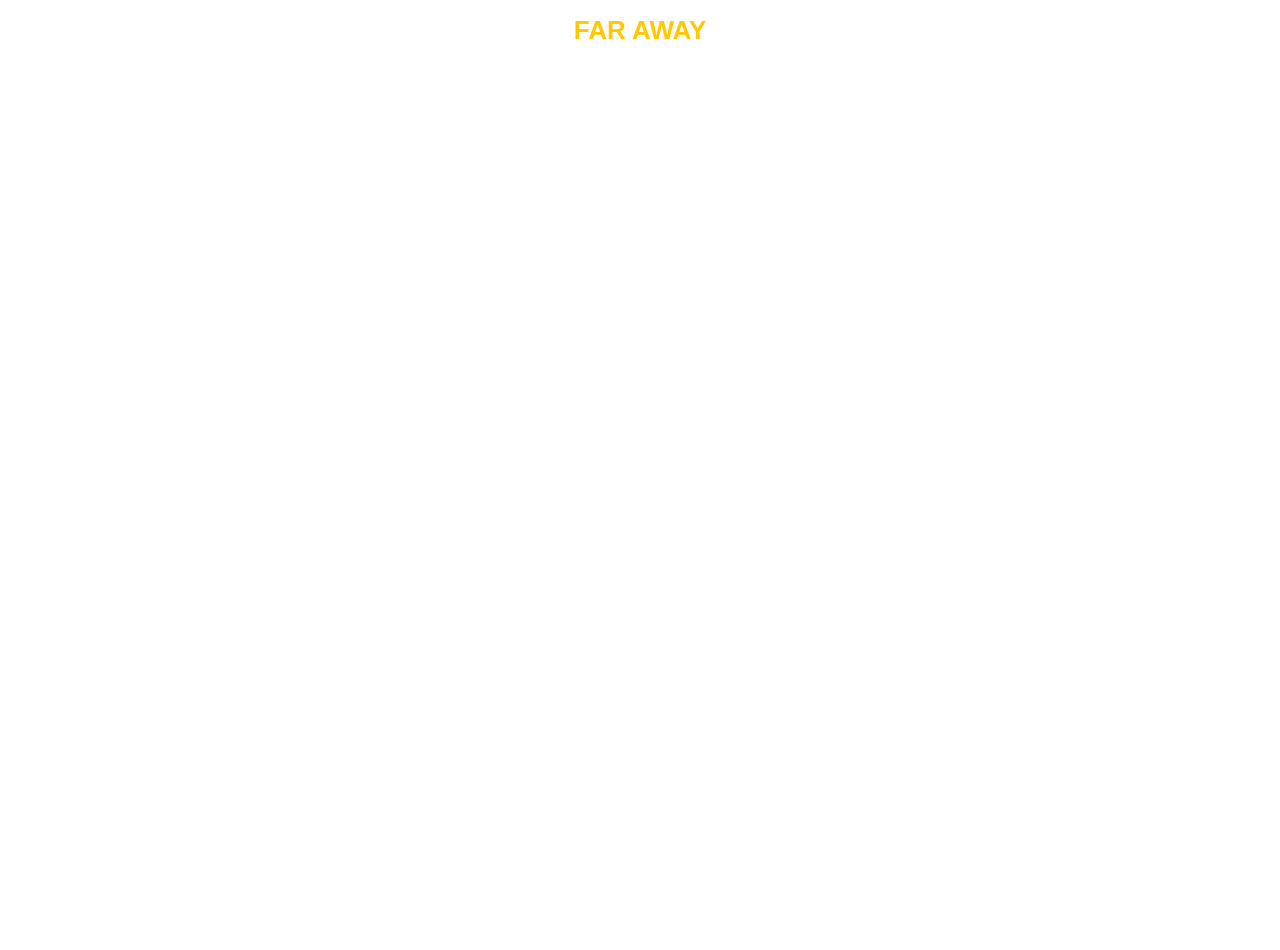
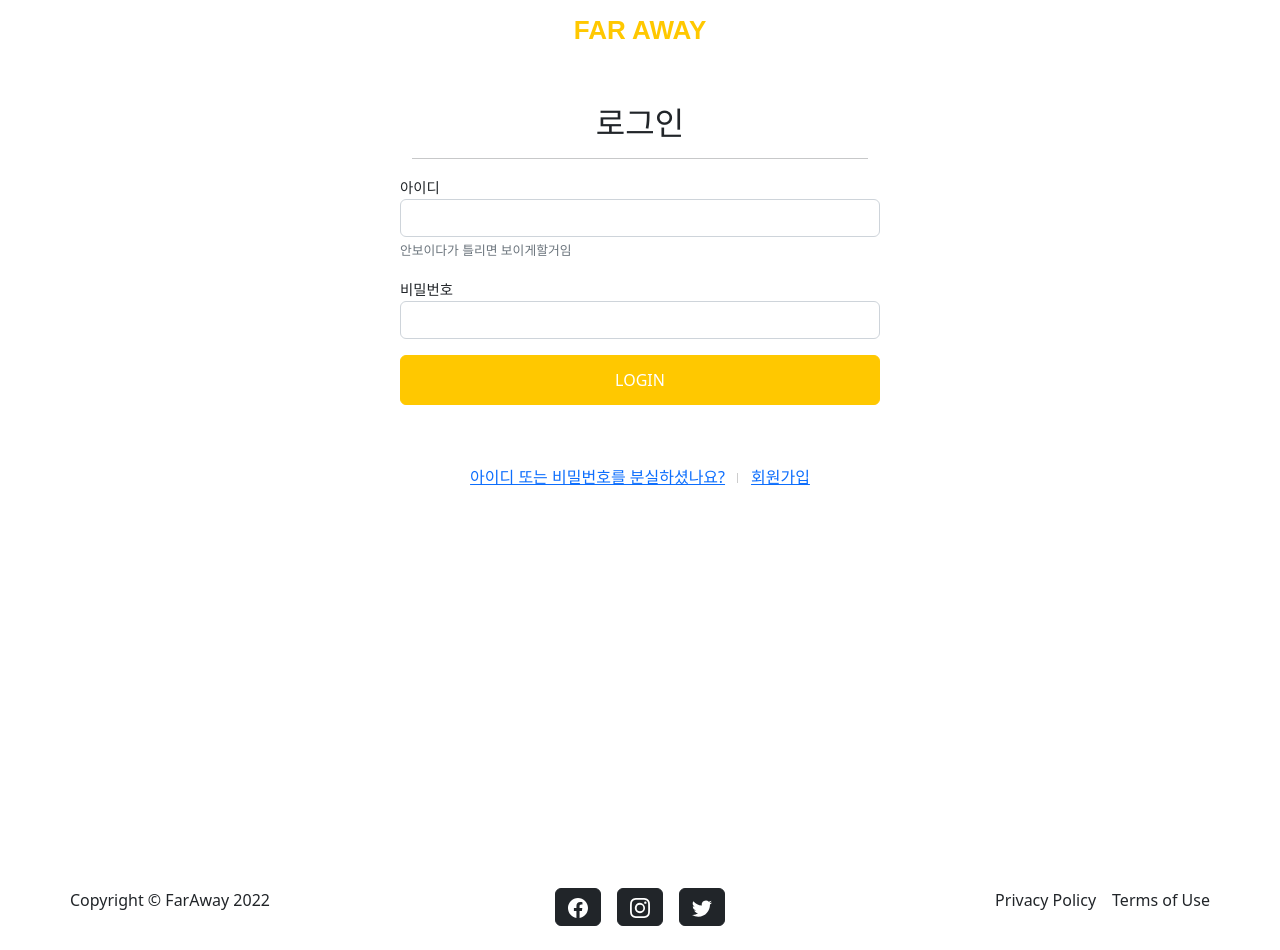
Before and after one commit to SSAFY-FarAway/faraway-client, a Vue app: page /member/login in a window 1280 px wide. Before the commit the page ends 800 px from the top, so only its background shows below. Built offline with nearby package versions, Linux system fonts and the light colour scheme.

Commit message:
FAR-72/faet : 로그인 view

```diff
--- a/src/components/common/AuthNavbar.vue
+++ b/src/components/common/AuthNavbar.vue
@@ -31,7 +31,7 @@
   overflow: hidden;
   padding: 16px 30px 12px 30px;
 }
-.logo h1 a{
+.logo h1 a {
   text-decoration: none;
   font-size: 26px;
   padding: 0;
@@ -42,6 +42,5 @@
 
 .logo h1 a:hover {
   color: var(--sub-color);
-
 }
 </style>
--- a/src/router/index.js
+++ b/src/router/index.js
@@ -10,6 +10,7 @@ import HotplaceView from "../views/HotplaceView";
 import TheIndex from "../views/home/TheIndex";
 import MemberList from "../views/member/MemberList";
 import MemberRegister from "../views/member/MemberRegister";
+import MemberLogin from "../views/member/MemberLogin";
 import AttrationList from "../views/attraction/AttrationList";
 import PlanList from "../views/plan/PlanList";
 import PostList from "../views/post/PostList";
@@ -38,17 +39,21 @@ const routes = [
     component: MemberView,
     redirect: "/member/list",
     children: [
+      // TODO : list 는 추후에 없애거나 관리자 모드 추가 시 변경 예정 (예시로 둔거임)
       {
         path: "list",
         name: "list",
         component: MemberList,
-        children: [],
       },
       {
         path: "register",
         name: "register",
         component: MemberRegister,
-        children: [],
+      },
+      {
+        path: "login",
+        name: "login",
+        component: MemberLogin,
       },
     ],
   },
--- a/src/views/member/MemberLogin.vue
+++ b/src/views/member/MemberLogin.vue
@@ -1,15 +1,9 @@
 <template>
   <div>
     <section class="container">
-        <div class="text-center" style="padding-top:40px">
-
-          <h2 class="section-heading">회원가입</h2>
-          <h3 class="section-subheading text-muted">
-            <p class="sub-title">
-             여행을 떠날 준비가 되셨나요?
-            </p>
-            <hr/>
-          </h3>
+      <div class="text-center" style="padding-top: 40px">
+        <h2 class="section-heading">로그인</h2>
+        <hr />
       </div>
 
       <!-- Form 영역 -->
@@ -18,62 +12,41 @@
           <!-- 로그인 정보 -->
           <div class="form-group mb-3">
             <label for="login-id">아이디</label>
-                    <input type="text" class="form-control" id="login-id" placeholder="아이디를 입력하세요.">
-                    <small id="login-id-help" class="form-text text-muted">안보이다가 틀리면 보이게할거임</small>
+            <input type="text" class="form-control" id="login-id" />
+            <small id="login-id-help" class="form-text text-muted"
+              >안보이다가 틀리면 보이게할거임</small
+            >
           </div>
           <div class="form-group mb-3">
             <label for="login-pwd">비밀번호</label>
-                    <input type="text" class="form-control" id="login-pwd" placeholder="비밀번호를 입력하세요.">
-                    <small id="login-pwd-help" class="form-text text-muted">안보이다가 틀리면 보이게할거임</small>
-                </div>
-                <div class="form-group mb-5">
-                    <label for="login-pwd-confirm">비밀번호 확인</label>
-                    <input type="text" class="form-control" id="login-pwd-confirm" placeholder="비밀번호를 재입력하세요.">
-                    <small id="login-pwd-confirm-help" class="form-text text-muted">안보이다가 틀리면 보이게할거임</small>
-                </div>
-                <!-- 개인 정보 -->
-                <div class="col-md-6 pe-1">
-                  <label for="first-name">이름</label>
-                  <input type="text" class="form-control" id="first-name" value="Mark" required>
-                </div>
-                <div class="col-md-6 mb-3 ps-1">
-                  <label for="last-name">성</label>
-                  <input type="text" class="form-control" id="last-name" value="Otto" required>
-                </div>
-                <!-- https://bootstrap-vue.org/docs/components/form-datepicker#date-constraints -->
-                <div class="col-md-12 mb-5">
-                    <label for="example-datepicker">생년월일</label>
-                    <b-form-datepicker id="example-datepicker" v-model="value" class="mb-2"/>
-                </div>
-              <!-- 주소 -->
-              <!-- TODO : 추후에 주소 조회 api 연동 -->
-                <div class="col-md-3 mb-3 pe-1">
-                    <label for="inputZip">우편번호</label>
-                    <input type="text" class="form-control" id="inputZip">
-                </div>
-                <div class="col-md-9 mb-3 ps-1">
-                    <label for="inputAddress">주소</label>
-                    <input type="text" class="form-control" id="inputAddress" placeholder="주소 선택">
-                </div>
-                <div class="col-md-12 mb-5">
-                    <label for="inputAddress2">상세주소</label>
-                    <input type="text" class="form-control" id="inputAddress2" >
+            <input type="text" class="form-control" id="login-pwd" />
           </div>
 
-                <button type="submit" class="btn btn-primary">Sign in</button>
+          <button id="login-btn" type="submit" class="btn btn-primary">
+            LOGIN
+          </button>
         </div>
       </form>
+
+      <ul class="link_rel">
+        <li>
+          <router-link to="/">아이디 또는 비밀번호를 분실하셨나요?</router-link>
+        </li>
+        <li>
+          <router-link to="/member/register">회원가입</router-link>
+        </li>
+      </ul>
     </section>
   </div>
 </template>
 
 <script>
 export default {
-    name: 'MemberSignUp',
+  name: "MemberSignUp",
   components: {},
   data() {
     return {
-            message: '',
+      message: "",
     };
   },
   created() {},
@@ -82,7 +55,7 @@ export default {
 </script>
 
 <style scoped>
-label{
+label {
   font-size: 0.9em;
 }
 
@@ -91,14 +64,44 @@ small {
 }
 
 div {
-    padding : 0px;
+  padding: 0px;
 }
 
 .container {
-    width : 456px!important;
+  width: 456px !important;
 }
 
 .sub-title {
   font-size: 0.8em;
 }
+
+.link_rel {
+  margin-top: 60px;
+  padding: 0;
+  text-align: center;
+}
+.link_rel ul,
+li {
+  list-style: none;
+  display: block;
+  display: inline-block;
+}
+
+.link_rel li:before {
+  content: "";
+  width: 1px;
+  height: 10px;
+  background: #cdcdcd;
+  margin: -3px 13px 0 12px;
+  vertical-align: middle;
+  display: inline-block;
+}
+
+.link_rel li:first-child::before {
+  display: none;
+}
+
+#login-btn {
+  height: 50px;
+}
 </style>
--- a/src/views/member/MemberRegister.vue
+++ b/src/views/member/MemberRegister.vue
@@ -1,14 +1,11 @@
 <template>
   <div>
     <section class="container">
-        <div class="text-center" style="padding-top:40px">
-
+      <div class="text-center" style="padding-top: 40px">
         <h2 class="section-heading">회원가입</h2>
         <h3 class="section-subheading text-muted">
-            <p class="sub-title">
-             여행을 떠날 준비가 되셨나요?
-            </p>
-            <hr/>
+          <p class="sub-title">여행을 떠날 준비가 되셨나요?</p>
+          <hr />
         </h3>
       </div>
 
@@ -18,49 +15,93 @@
           <!-- 로그인 정보 -->
           <div class="form-group mb-3">
             <label for="login-id">아이디</label>
-                    <input type="text" class="form-control" id="login-id" placeholder="아이디를 입력하세요.">
-                    <small id="login-id-help" class="form-text text-muted">안보이다가 틀리면 보이게할거임</small>
+            <input
+              type="text"
+              class="form-control"
+              id="login-id"
+              placeholder="아이디를 입력하세요."
+            />
+            <small id="login-id-help" class="form-text text-muted"
+              >안보이다가 틀리면 보이게할거임</small
+            >
           </div>
           <div class="form-group mb-3">
             <label for="login-pwd">비밀번호</label>
-                    <input type="text" class="form-control" id="login-pwd" placeholder="비밀번호를 입력하세요.">
-                    <small id="login-pwd-help" class="form-text text-muted">안보이다가 틀리면 보이게할거임</small>
+            <input
+              type="text"
+              class="form-control"
+              id="login-pwd"
+              placeholder="비밀번호를 입력하세요."
+            />
+            <small id="login-pwd-help" class="form-text text-muted"
+              >안보이다가 틀리면 보이게할거임</small
+            >
           </div>
           <div class="form-group mb-5">
             <label for="login-pwd-confirm">비밀번호 확인</label>
-                    <input type="text" class="form-control" id="login-pwd-confirm" placeholder="비밀번호를 재입력하세요.">
-                    <small id="login-pwd-confirm-help" class="form-text text-muted">안보이다가 틀리면 보이게할거임</small>
+            <input
+              type="text"
+              class="form-control"
+              id="login-pwd-confirm"
+              placeholder="비밀번호를 재입력하세요."
+            />
+            <small id="login-pwd-confirm-help" class="form-text text-muted"
+              >안보이다가 틀리면 보이게할거임</small
+            >
           </div>
           <!-- 개인 정보 -->
           <div class="col-md-6 pe-1">
             <label for="first-name">이름</label>
-                  <input type="text" class="form-control" id="first-name" value="Mark" required>
+            <input
+              type="text"
+              class="form-control"
+              id="first-name"
+              value="Mark"
+              required
+            />
           </div>
           <div class="col-md-6 mb-3 ps-1">
             <label for="last-name">성</label>
-                  <input type="text" class="form-control" id="last-name" value="Otto" required>
+            <input
+              type="text"
+              class="form-control"
+              id="last-name"
+              value="Otto"
+              required
+            />
           </div>
           <!-- https://bootstrap-vue.org/docs/components/form-datepicker#date-constraints -->
           <div class="col-md-12 mb-5">
             <label for="example-datepicker">생년월일</label>
-                    <b-form-datepicker id="example-datepicker" v-model="value" class="mb-2"/>
+            <b-form-datepicker
+              id="example-datepicker"
+              v-model="value"
+              class="mb-2"
+            />
           </div>
           <!-- 주소 -->
           <!-- TODO : 추후에 주소 조회 api 연동 -->
           <div class="col-md-3 mb-3 pe-1">
             <label for="inputZip">우편번호</label>
-                    <input type="text" class="form-control" id="inputZip">
+            <input type="text" class="form-control" id="inputZip" />
           </div>
           <div class="col-md-9 mb-3 ps-1">
             <label for="inputAddress">주소</label>
-                    <input type="text" class="form-control" id="inputAddress" placeholder="주소 선택">
+            <input
+              type="text"
+              class="form-control"
+              id="inputAddress"
+              placeholder="주소 선택"
+            />
           </div>
           <div class="col-md-12 mb-5">
             <label for="inputAddress2">상세주소</label>
-                    <input type="text" class="form-control" id="inputAddress2" >
+            <input type="text" class="form-control" id="inputAddress2" />
           </div>
 
-                <button id="register-btn" type="submit" class="btn btn-primary">Register</button>
+          <button id="register-btn" type="submit" class="btn btn-primary">
+            REGISTER
+          </button>
         </div>
       </form>
     </section>
@@ -69,11 +110,11 @@
 
 <script>
 export default {
-    name: 'MemberRegister',
+  name: "MemberRegister",
   components: {},
   data() {
     return {
-            message: '',
+      message: "",
     };
   },
   created() {},
@@ -82,7 +123,7 @@ export default {
 </script>
 
 <style scoped>
-label{
+label {
   font-size: 0.9em;
 }
 
@@ -91,14 +132,14 @@ small {
 }
 
 div {
-    padding : 0px;
+  padding: 0px;
 }
 
 #register-btn {
   height: 50px;
 }
 .container {
-    width : 456px!important;
+  width: 456px !important;
 }
 
 .sub-title {
```
Also changed, not shown: src/components/common/TheNavbar.vue (+3 -5 lines). Lines whose indentation alone changed are shown as unchanged.
